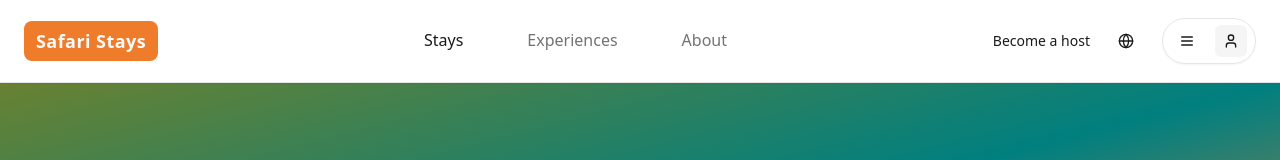
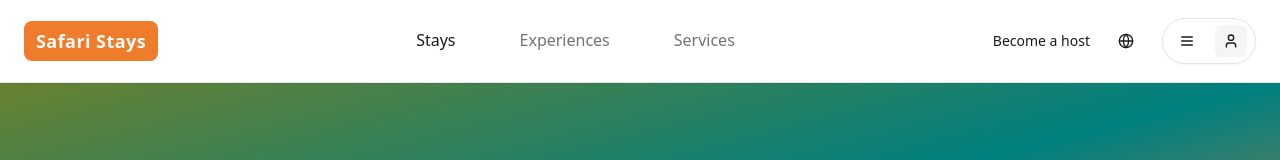
Before and after one commit to an3-bit/stays, a React (Vite) app: page /about in a window 1280 px wide. Shown: the top 160 px of the page. Built offline with nearby package versions, Linux system fonts and the light colour scheme.

Commit message:
Refactor: Update navigation to match reference
Update navigation links and styling to match the provided reference image, adapting content to "Safari Stays" context.

```diff
--- a/src/components/Navigation.tsx
+++ b/src/components/Navigation.tsx
@@ -22,7 +22,7 @@ const Navigation = () => {
             Experiences
           </Link>
           <Link to="/about" className="relative py-3 px-4 text-muted-foreground hover:text-secondary transition-colors font-medium border-b-2 border-transparent hover:border-secondary">
-            About
+            Services
           </Link>
         </div>
 
```
